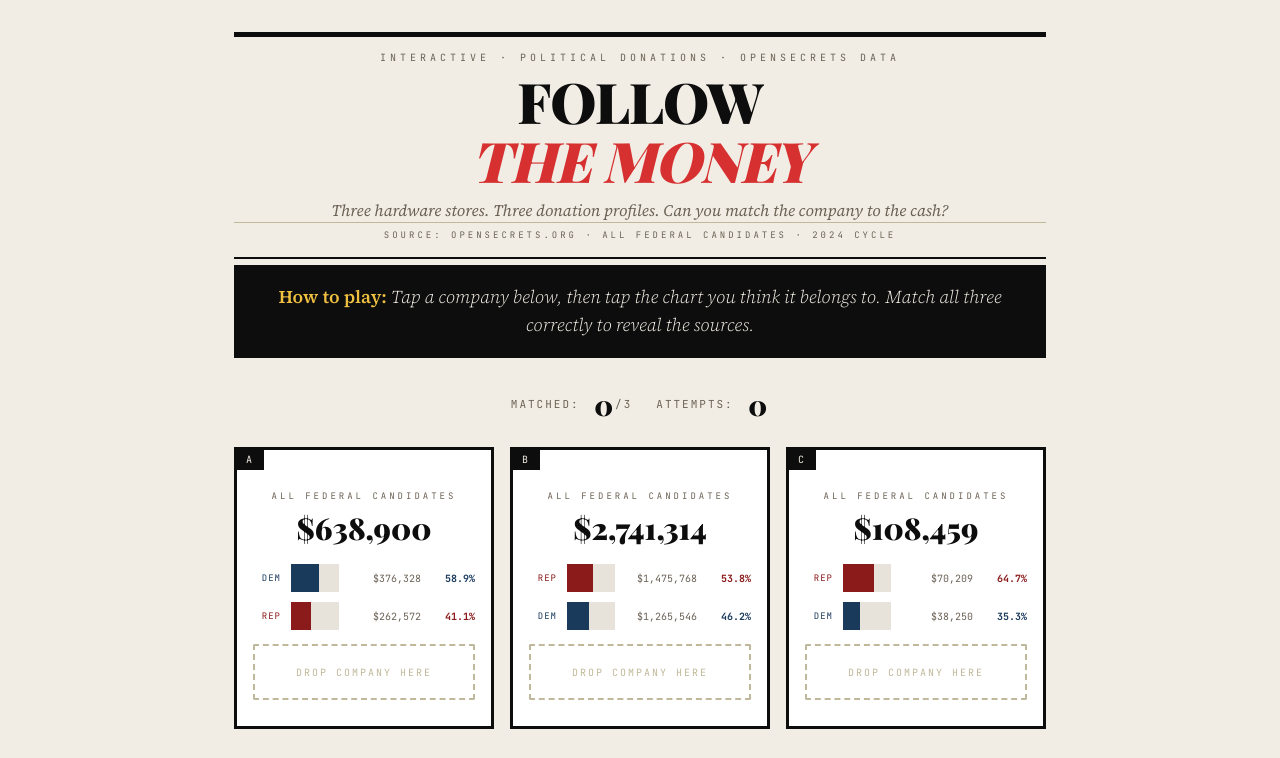
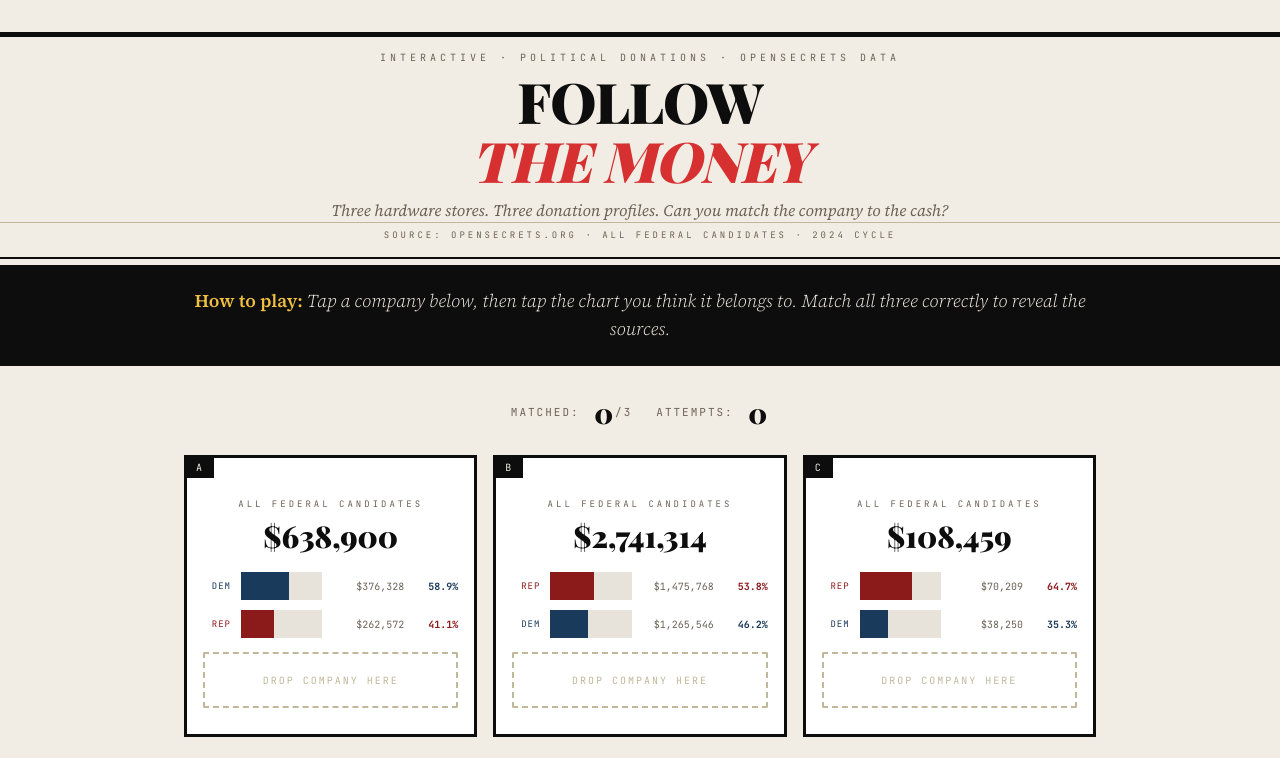
Before and after one commit to moralfibermedia/follow-the-hardware-giants-money, a plain HTML site: page index.html in a window 1280 px wide. Shown: the top 758 px of the page. Drawn offline with nearby package versions, Linux system fonts and the light colour scheme.

Commit message:
Editorial design language updated to be Wider container (960px) plus full-bleed on the masthead and intro bar. Best of both worlds — the content breathes and the key sections command attention.

```diff
--- a/index.html
+++ b/index.html
@@ -30,9 +30,23 @@
 }
 
 .game-container {
-  max-width: 860px;
+  max-width: 960px;
   margin: 0 auto;
   padding: 32px 24px 60px;
+}
+
+/* FULL-BLEED BREAKOUT */
+.full-bleed {
+  width: 100vw;
+  margin-left: calc(50% - 50vw);
+  margin-right: calc(50% - 50vw);
+  padding-left: calc(50vw - 50%);
+  padding-right: calc(50vw - 50%);
+}
+.full-bleed-edge {
+  width: 100vw;
+  margin-left: calc(50% - 50vw);
+  margin-right: calc(50% - 50vw);
 }
 
 /* MASTHEAD */
@@ -81,7 +95,7 @@
 .intro-bar {
   background: var(--ink);
   color: var(--paper);
-  padding: 18px 24px;
+  padding: 22px max(32px, calc(50vw - 460px));
   margin-bottom: 28px;
   font-size: 18px;
   font-weight: 300;
@@ -440,7 +454,7 @@
   display: none;
   background: var(--ink);
   color: white;
-  padding: 28px 24px;
+  padding: 32px max(32px, calc(50vw - 460px));
   text-align: center;
   margin-bottom: 20px;
   animation: victoryIn 0.6s ease both;
@@ -737,7 +751,7 @@
 
 <div class="game-container">
   <!-- MASTHEAD -->
-  <div class="masthead">
+  <div class="masthead full-bleed">
     <div class="kicker">Interactive · Political Donations · OpenSecrets Data</div>
     <h1>FOLLOW<br><em>THE MONEY</em></h1>
     <div class="sub">Three hardware stores. Three donation profiles. Can you match the company to the cash?</div>
@@ -745,7 +759,7 @@
   </div>
 
   <!-- INSTRUCTIONS -->
-  <div class="intro-bar">
+  <div class="intro-bar full-bleed-edge">
     <strong>How to play:</strong> Tap a company below, then tap the chart you think it belongs to. Match all three correctly to reveal the sources.
   </div>
 
@@ -866,7 +880,7 @@
   </div>
 
   <!-- VICTORY -->
-  <div class="victory-banner" id="victoryBanner">
+  <div class="victory-banner full-bleed-edge" id="victoryBanner">
     <h2>You <em>followed the money.</em></h2>
     <div class="victory-sub">All three matched. Every dollar is public record — here are the receipts.</div>
     <div class="victory-sources">
```
